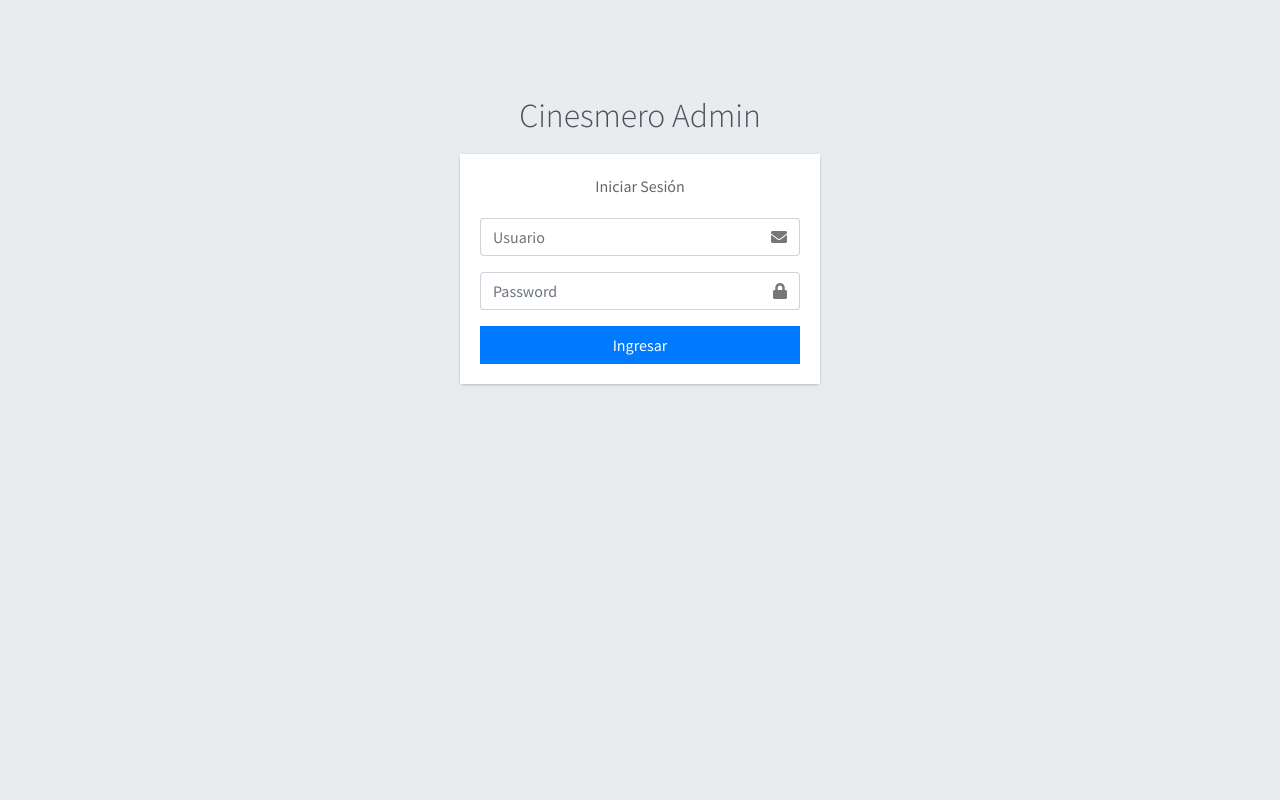
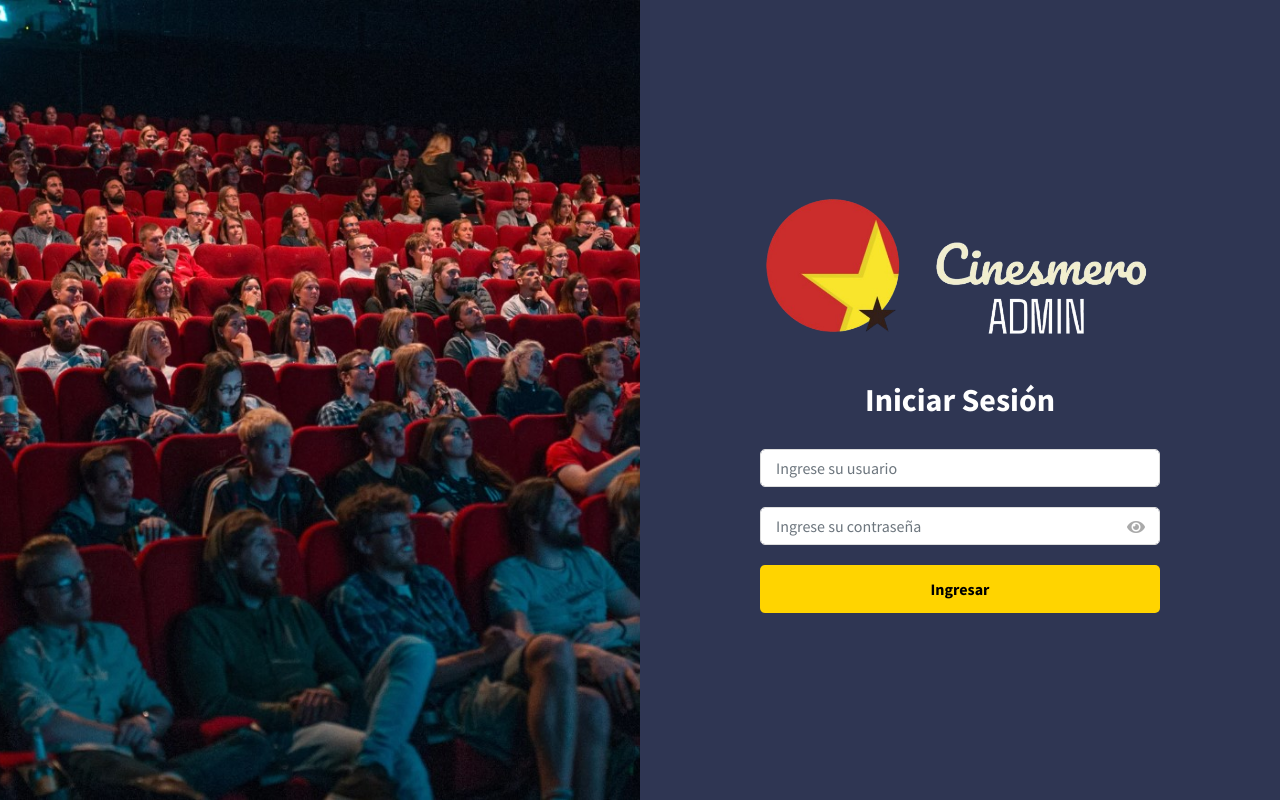
Before and after one commit to He1N/CINE-APP, a PHP site: page /CINE-APP/backend/index.php in a window 1280 px wide. Run offline with PHP 8.4, Linux system fonts and the light colour scheme; some libraries are stand-ins or nearby versions.

Commit message:
portada login actualizada

```diff
--- a/backend/vista/paginas/login.php
+++ b/backend/vista/paginas/login.php
@@ -1,71 +1,49 @@
-<body class="hold-transition login-page">
+<body style="margin: 0; padding: 0; font-family: 'Source Sans Pro', sans-serif;">
 
-  <div class="login-box">
+  <div style="display: flex; height: 100vh;">
 
-    <div class="login-logo">
+    <!-- Imagen de fondo -->
+    <div style="flex: 1; background: url('vista/images/login/fondo.jpg') no-repeat center center; background-size: cover;">
+    </div>
 
-      <a href="<?php echo $ruta?>">Cinesmero Admin</a>
+    <!-- Formulario de inicio de sesión -->
+    <div style="flex: 1; background-color: #2f3653; display: flex; align-items: center; justify-content: center;">
+      <div style="width: 100%; max-width: 400px; text-align: center; color: #fff;">
 
-    </div>
-    <!-- /.login-logo -->
+        <!-- Logo -->
+        <img src="vista/images/login/logo.png" alt="Cinesmero Admin" style="max-width: 400px; margin-bottom: 20px;">
 
-    <div class="card">
+        <h2 style="font-weight: bold; margin-bottom: 30px;">Iniciar Sesión</h2>
 
-      <div class="card-body login-card-body">
+        <form method="post" style="width: 100%;">
 
-        <p class="login-box-msg">Iniciar Sesión</p>
-
-        <form method="post">
-
-          <div class="input-group mb-3">
-
-            <input type="text" class="form-control" placeholder="Usuario" name="ingresoUsuario">
-
-            <div class="input-group-append">
-
-              <div class="input-group-text">
-
-                <span class="fas fa-envelope"></span>
-
-              </div>
-
-            </div>
-
+          <!-- Campo de usuario -->
+          <div style="margin-bottom: 20px;">
+            <input type="text" class="form-control" placeholder="Ingrese su usuario" name="ingresoUsuario"
+                   style="width: 100%; padding: 12px 15px; border: 1px solid #ddd; border-radius: 5px;">
           </div>
 
-          <div class="input-group mb-3">
-
-            <input type="password" class="form-control" placeholder="Password" name="ingresoPassword">
-
-            <div class="input-group-append">
-
-              <div class="input-group-text">
-
-                <span class="fas fa-lock"></span>
-
-              </div>
-
-            </div>
-
+          <!-- Campo de contraseña -->
+          <div style="margin-bottom: 20px; position: relative;">
+            <input type="password" class="form-control" placeholder="Ingrese su contraseña" name="ingresoPassword"
+                   style="width: 100%; padding: 12px 15px; border: 1px solid #ddd; border-radius: 5px;">
+            <i class="fas fa-eye" style="position: absolute; right: 15px; top: 12px; cursor: pointer; color: #aaa;"></i>
           </div>
 
-          <button type="submit" class="btn btn-primary btn-block btn-flat">Ingresar</button>
+          <!-- Botón de ingresar -->
+          <button type="submit" class="btn btn-primary btn-block"
+                  style="width: 100%; padding: 12px; background-color: #ffd400; color: #000; font-weight: bold; border: none; border-radius: 5px;">
+            Ingresar
+          </button>
 
           <?php
-
           $ingreso = new ControladorUsuarios();
           $ingreso -> ctrIngresoAdministradores();
-
-
           ?>
 
         </form>
-
       </div>
-      <!-- /.login-card-body -->
     </div>
-
   </div>
-  <!-- /.login-box -->
 
 </body>
```
Also changed, not shown: backend/vista/images/login/fondo.jpg (renamed from backend/vista/images/fondo.jpg), backend/vista/images/login/logo.png (renamed from backend/vista/images/logo.png).
